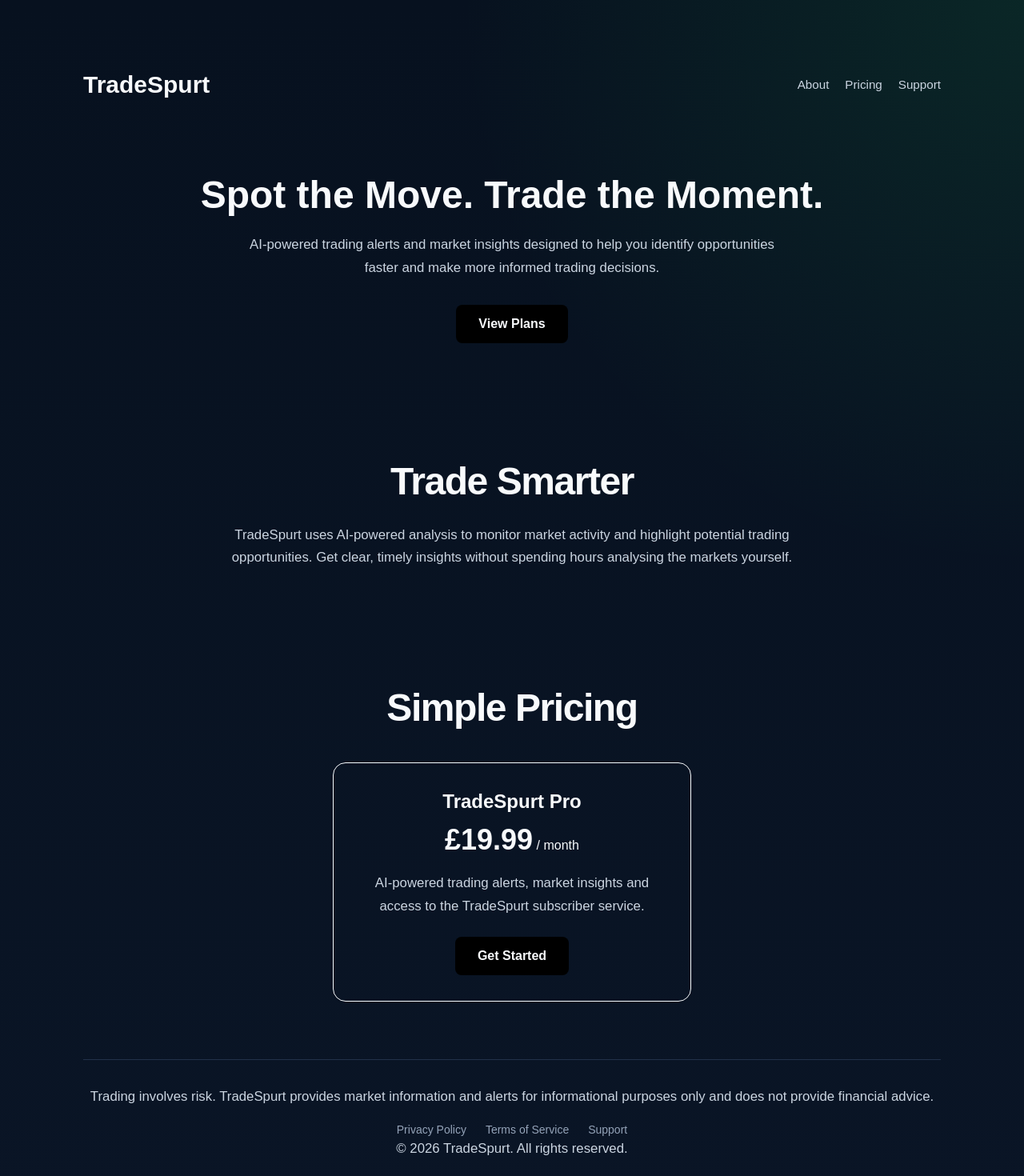
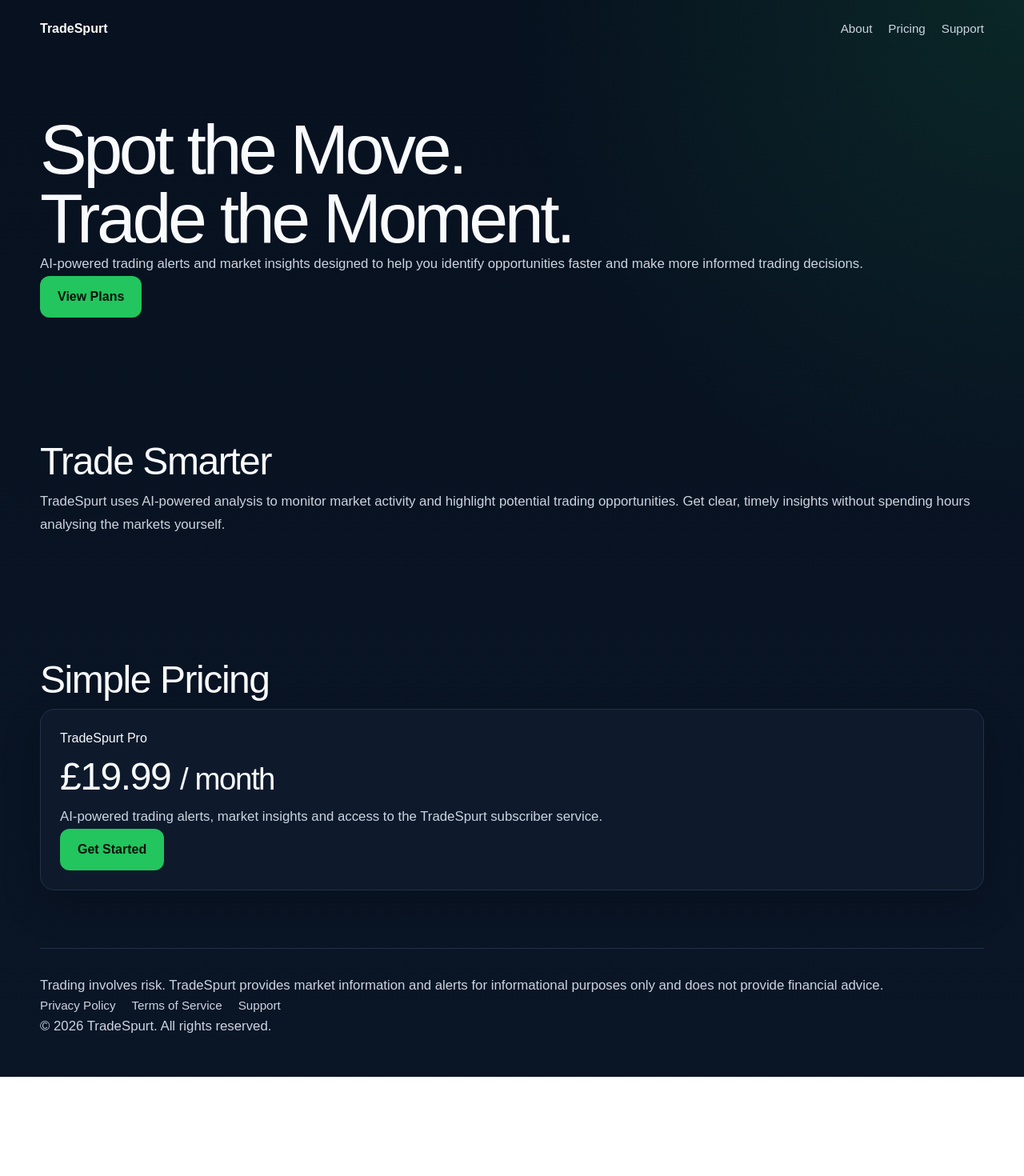
Before and after one commit to jez487/tradespurt, a Next.js app: page / in a window 1280 px wide. Shown: the top 1470 px of the page at 80% size. After the commit the page ends 1346 px from the top, so only its background shows below. Built offline with nearby package versions, Linux system fonts and the light colour scheme.

Commit message:
Update page.tsx

```diff
--- a/app/page.tsx
+++ b/app/page.tsx
@@ -1,99 +1,80 @@
 export default function Home() {
   return (
-    <main className="min-h-screen bg-background text-foreground">
-      <div className="mx-auto max-w-6xl px-6 py-16">
-        <header className="flex items-center justify-between">
-          <div className="text-3xl font-bold">TradeSpurt</div>
+    <>
+      <header>
+        <div>
+          <strong>TradeSpurt</strong>
+        </div>
 
-          <nav className="flex gap-6 text-sm">
-            <a href="#about" className="hover:underline">
-              About
-            </a>
-            <a href="#pricing" className="hover:underline">
-              Pricing
-            </a>
-            <a href="/support" className="hover:underline">
-              Support
-            </a>
-          </nav>
-        </header>
+        <nav>
+          <a href="#about">About</a>
+          <a href="#pricing">Pricing</a>
+          <a href="/support">Support</a>
+        </nav>
+      </header>
 
-        <section className="py-20 text-center">
-          <div className="mb-6 text-5xl font-bold">
-            Spot the Move. Trade the Moment.
-          </div>
+      <main>
+        <section>
+          <h1>Spot the Move.<br />Trade the Moment.</h1>
 
-          <p className="mx-auto mb-8 max-w-2xl text-lg">
+          <p>
             AI-powered trading alerts and market insights designed to help you
             identify opportunities faster and make more informed trading
             decisions.
           </p>
 
-          <a
-            href="#pricing"
-            className="inline-block rounded-lg bg-black px-7 py-3 font-semibold text-white"
-          >
+          <a className="button" href="#pricing">
             View Plans
           </a>
         </section>
 
-        <section id="about" className="py-16 text-center">
-          <h2 className="mb-6 text-3xl font-bold">Trade Smarter</h2>
+        <section id="about">
+          <h2>Trade Smarter</h2>
 
-          <p className="mx-auto max-w-3xl text-lg">
+          <p>
             TradeSpurt uses AI-powered analysis to monitor market activity and
             highlight potential trading opportunities. Get clear, timely
             insights without spending hours analysing the markets yourself.
           </p>
         </section>
 
-        <section id="pricing" className="py-16 text-center">
-          <h2 className="mb-10 text-3xl font-bold">Simple Pricing</h2>
+        <section id="pricing">
+          <h2>Simple Pricing</h2>
 
-          <div className="mx-auto max-w-md rounded-2xl border p-8 shadow-sm">
-            <h3 className="mb-3 text-2xl font-bold">TradeSpurt Pro</h3>
+          <div className="card">
+            <h3>TradeSpurt Pro</h3>
 
-            <div className="mb-5 text-4xl font-bold">
-              £19.99
-              <span className="text-base font-normal"> / month</span>
-            </div>
+            <h2>
+              £19.99 <small>/ month</small>
+            </h2>
 
-            <p className="mb-6">
+            <p>
               AI-powered trading alerts, market insights and access to the
               TradeSpurt subscriber service.
             </p>
 
-            <a
-              href="#"
-              className="inline-block rounded-lg bg-black px-7 py-3 font-semibold text-white"
-            >
+            <a className="button" href="#">
               Get Started
             </a>
           </div>
         </section>
+      </main>
 
-        <footer className="mt-16 border-t pt-8 text-center text-sm">
-          <p className="mb-4">
-            Trading involves risk. TradeSpurt provides market information and
-            alerts for informational purposes only and does not provide
-            financial advice.
-          </p>
+      <footer>
+        <p>
+          Trading involves risk. TradeSpurt provides market information and
+          alerts for informational purposes only and does not provide financial
+          advice.
+        </p>
 
-          <div className="flex justify-center gap-6">
-            <a href="/privacy" className="hover:underline">
-              Privacy Policy
-            </a>
-            <a href="/terms" className="hover:underline">
-              Terms of Service
-            </a>
-            <a href="/support" className="hover:underline">
-              Support
-            </a>
-          </div>
+        <nav>
+          <a href="/privacy">Privacy Policy</a>
+          <a href="/terms">Terms of Service</a>
+          <a href="/support">Support</a>
+        </nav>
 
-          <p className="mt-6">© 2026 TradeSpurt. All rights reserved.</p>
-        </footer>
-      </div>
-    </main>
+        <p>© 2026 TradeSpurt. All rights reserved.</p>
+      </footer>
+    </>
   );
 }
```
